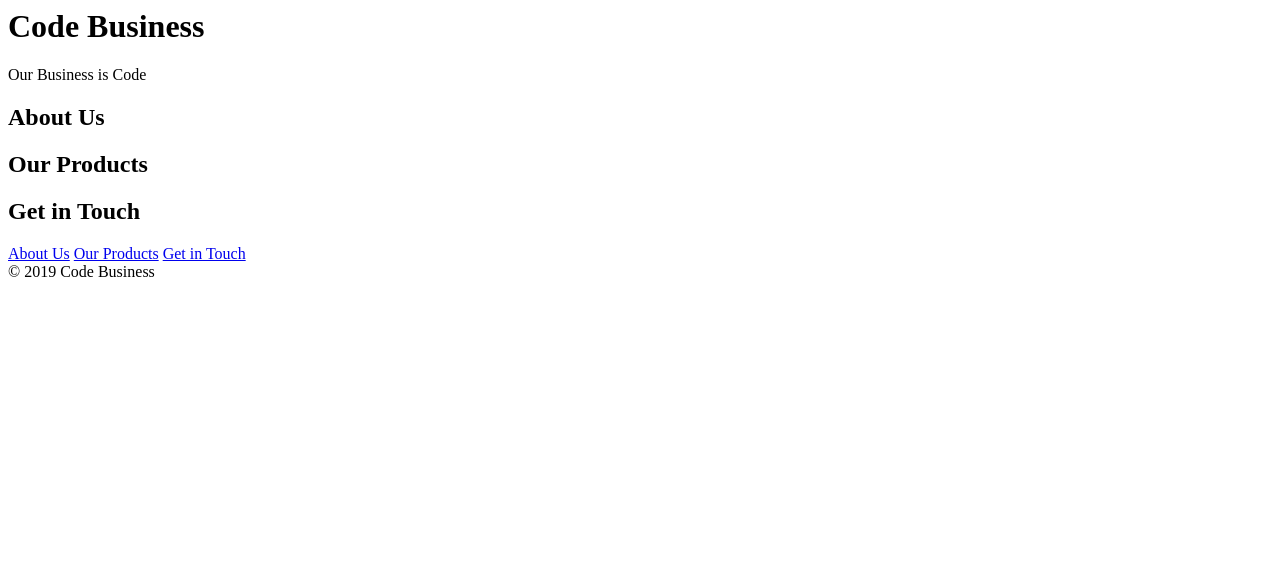
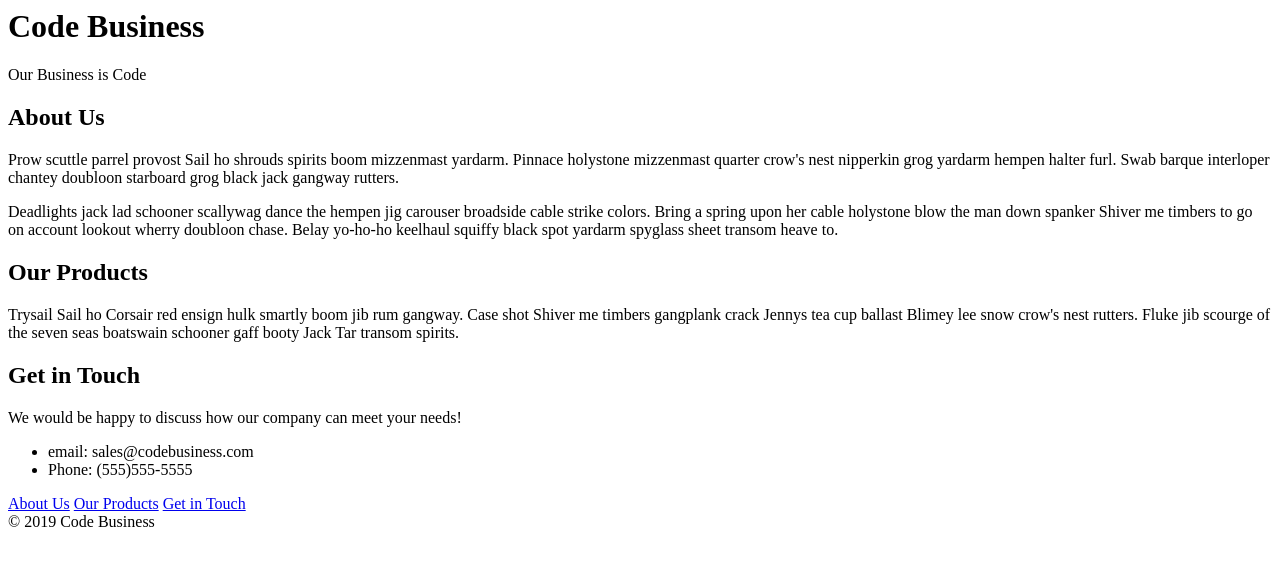
Before and after one commit to ladejesus/codeBusiness, a plain HTML site: page index.html in a window 1280 px wide. Drawn offline with Linux system fonts and the light colour scheme.

Commit message:
added paragraphs to sections and made list items

```diff
--- a/index.html
+++ b/index.html
@@ -15,12 +15,27 @@
     <main>
         <section id="aboutUs">
             <h2>About Us</h2>
+            <p>Prow scuttle parrel provost Sail ho shrouds spirits boom mizzenmast yardarm.
+                Pinnace holystone mizzenmast quarter crow's nest nipperkin grog yardarm hempen halter furl.
+                Swab barque interloper chantey doubloon starboard grog black jack gangway rutters.</p>
+              <p>Deadlights jack lad schooner scallywag dance the hempen jig carouser broadside cable strike colors.
+                 Bring a spring upon her cable holystone blow the man down spanker Shiver me timbers to go on account lookout wherry doubloon chase.
+                 Belay yo-ho-ho keelhaul squiffy black spot yardarm spyglass sheet transom heave to.</p>
+
         </section>
         <section id="ourProducts">
             <h2>Our Products</h2>
+            <p>Trysail Sail ho Corsair red ensign hulk smartly boom jib rum gangway.
+               Case shot Shiver me timbers gangplank crack Jennys tea cup ballast Blimey lee snow crow's nest rutters.
+               Fluke jib scourge of the seven seas boatswain schooner gaff booty Jack Tar transom spirits.</p>
         </section>
         <section id="getInTouch">
             <h2>Get in Touch</h2>
+            <p>We would be happy to discuss how our company can meet your needs!</p>
+            <ul>
+               <li>email: sales@codebusiness.com</li>
+               <li>Phone: (555)555-5555</li>
+            </ul>
         </section>
 
 
```
